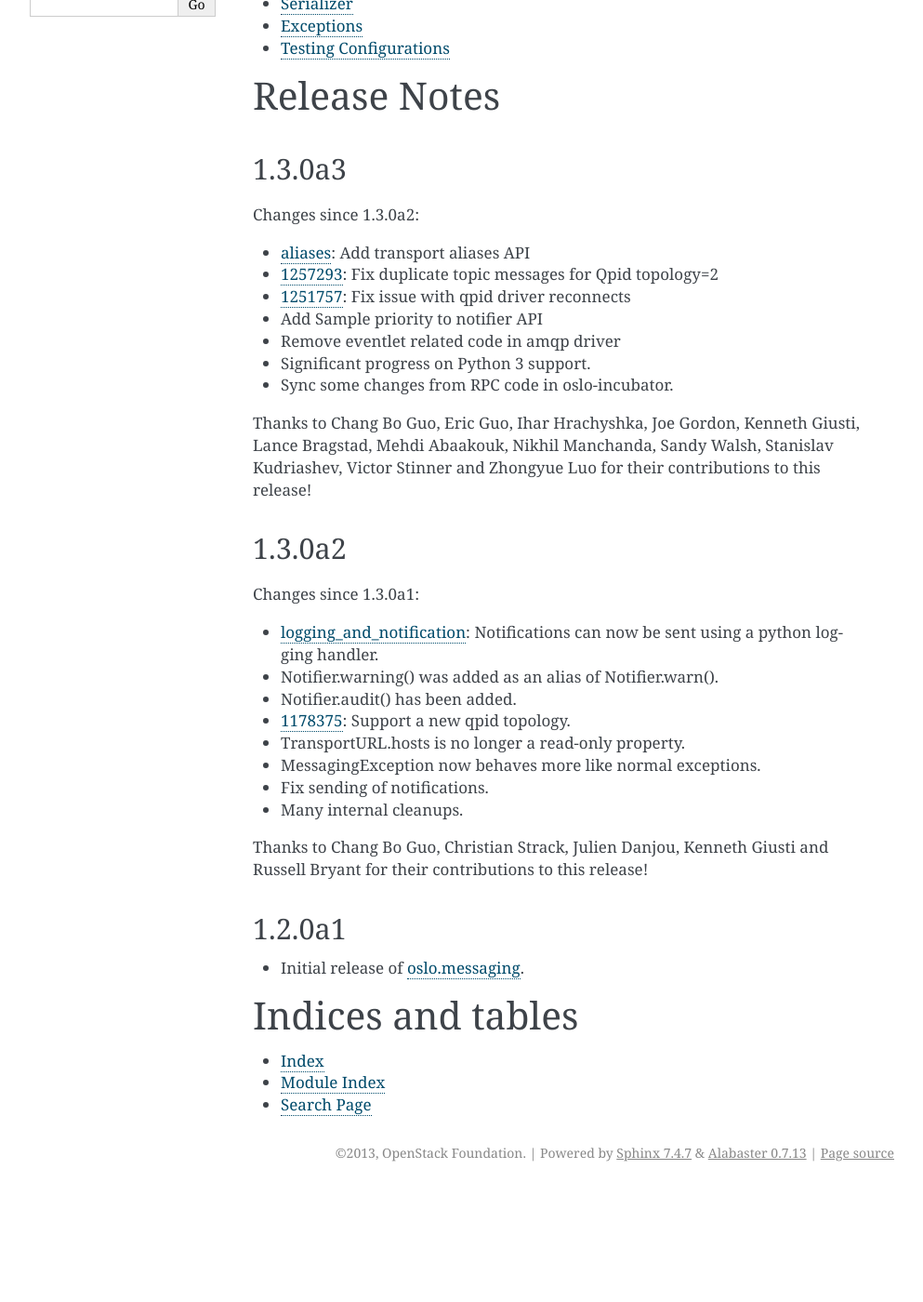
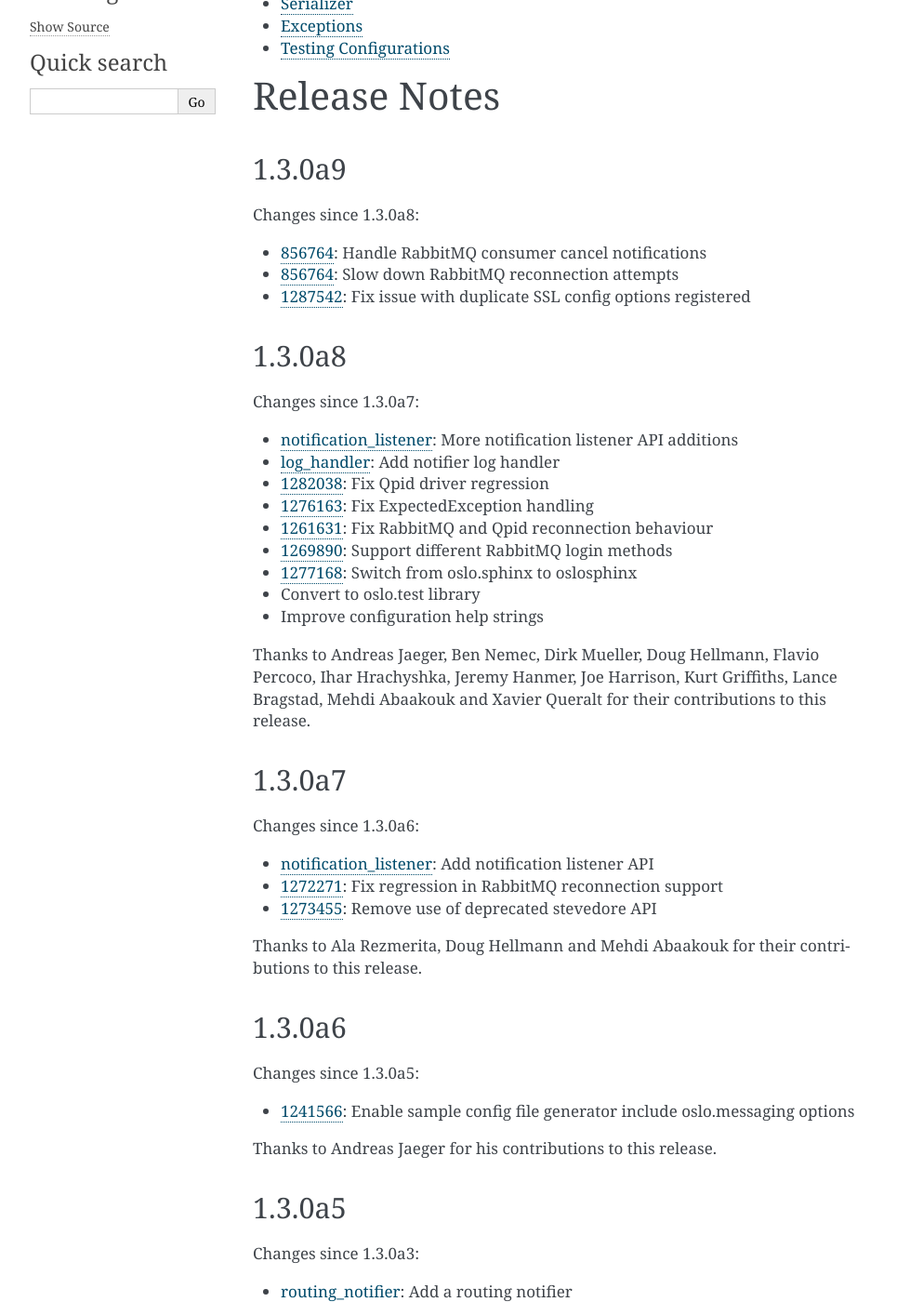
Before and after one commit to openstack/oslo.messaging, a Sphinx documentation site: the page built from doc/source/index.rst, in a window 1280 px wide and 1400 px high, scrolled down 384 px. Shown: the whole window at 93% size, without its empty margins (148-1141 px from the left). Built offline with Sphinx 7.4.7, drawn with Linux system fonts in a browser that asks for light colours; pages that are not in the unit, such as notebooks, are missing from menus; before the commit the page ends 1663 px from its top, so only the background shows below that; some of the changed text lies outside the part shown.

Commit message:
Add release notes up to 1.3.0a9
Change-Id: I978a483e8b121731f838d54e60651c80471793cb

```diff
--- a/doc/source/index.rst
+++ b/doc/source/index.rst
@@ -23,6 +23,85 @@
 
 Release Notes
 =============
+
+1.3.0a9
+-------
+
+Changes since 1.3.0a8:
+
+* 856764_: Handle RabbitMQ consumer cancel notifications
+* 856764_: Slow down RabbitMQ reconnection attempts
+* 1287542_: Fix issue with duplicate SSL config options registered
+
+.. _856764: https://bugs.launchpad.net/oslo.messaging/+bug/856764
+.. _1287542: https://bugs.launchpad.net/oslo.messaging/+bug/1287542
+
+1.3.0a8
+-------
+
+Changes since 1.3.0a7:
+
+* notification_listener_: More notification listener API additions
+* log_handler_: Add notifier log handler
+* 1282038_: Fix Qpid driver regression
+* 1276163_: Fix ExpectedException handling
+* 1261631_: Fix RabbitMQ and Qpid reconnection behaviour
+* 1269890_: Support different RabbitMQ login methods
+* 1277168_: Switch from oslo.sphinx to oslosphinx
+* Convert to oslo.test library
+* Improve configuration help strings
+
+.. _notification_listener: https://blueprints.launchpad.net/oslo.messaging/+spec/notification-subscriber-server
+.. _log_handler: https://blueprints.launchpad.net/oslo.messaging/+spec/log-handler
+.. _1282038: https://bugs.launchpad.net/oslo.messaging/+bug/1282038
+.. _1276163: https://bugs.launchpad.net/oslo.messaging/+bug/1276163
+.. _1261631: https://bugs.launchpad.net/oslo.messaging/+bug/1261631
+.. _1269890: https://bugs.launchpad.net/oslo.messaging/+bug/1269890
+.. _1277168: https://bugs.launchpad.net/oslo.messaging/+bug/1277168
+
+Thanks to Andreas Jaeger, Ben Nemec, Dirk Mueller, Doug Hellmann,
+Flavio Percoco, Ihar Hrachyshka, Jeremy Hanmer, Joe Harrison,
+Kurt Griffiths, Lance Bragstad, Mehdi Abaakouk and Xavier Queralt
+for their contributions to this release.
+
+1.3.0a7
+-------
+
+Changes since 1.3.0a6:
+
+* notification_listener_: Add notification listener API
+* 1272271_: Fix regression in RabbitMQ reconnection support
+* 1273455_: Remove use of deprecated stevedore API
+
+.. _notification_listener: https://blueprints.launchpad.net/oslo.messaging/+spec/notification-subscriber-server
+.. _1272271: https://bugs.launchpad.net/oslo.messaging/+bug/1272271
+.. _1273455: https://bugs.launchpad.net/oslo.messaging/+bug/1273455
+
+Thanks to Ala Rezmerita, Doug Hellmann and Mehdi Abaakouk for their
+contributions to this release.
+
+1.3.0a6
+-------
+
+Changes since 1.3.0a5:
+
+* 1241566_: Enable sample config file generator include oslo.messaging options
+
+.. _1241566: https://bugs.launchpad.net/oslo.messaging/+bug/1241566
+
+Thanks to Andreas Jaeger for his contributions to this release.
+
+1.3.0a5
+-------
+
+Changes since 1.3.0a3:
+
+* routing_notifier_: Add a routing notifier
+
+.. _routing_notifier: http://blueprints.launchpad.net/oslo.messaging/+spec/configurable-notification
+
+Thanks to Dirk Mueller and Sandy Walsh for their contributions to this
+release.
 
 1.3.0a3
 -------
```
